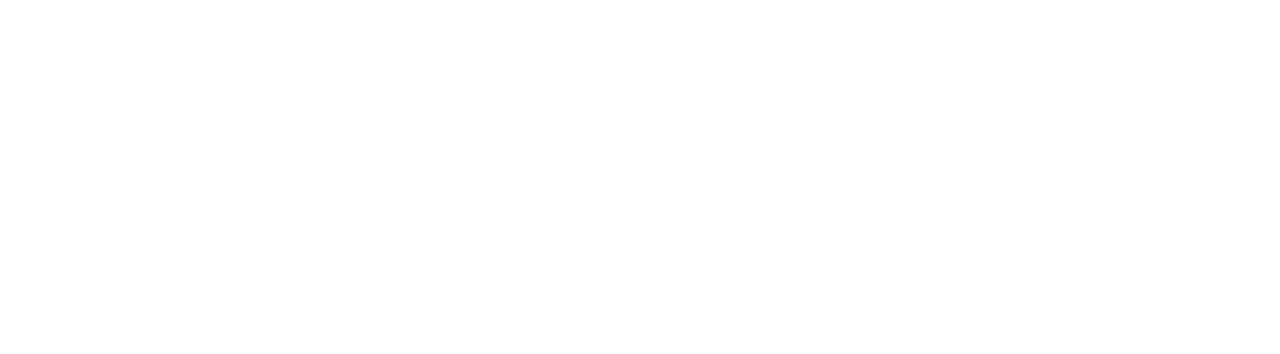
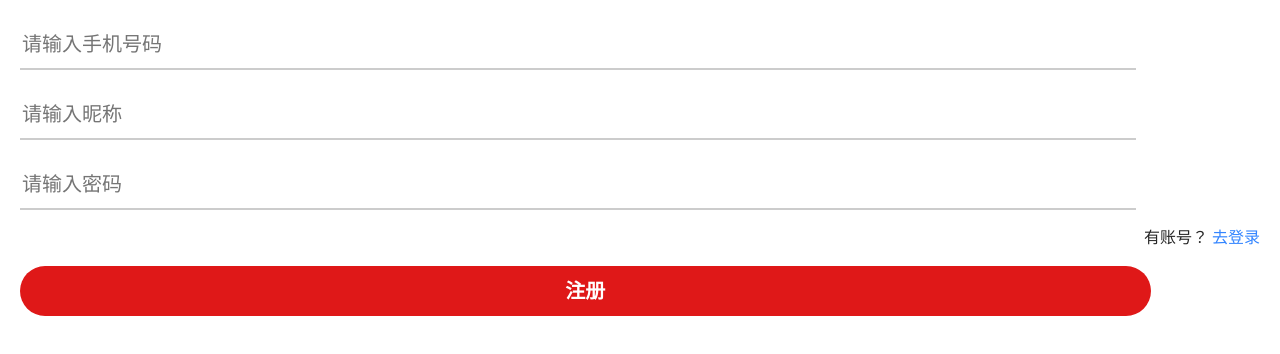
Before and after one commit to Y-CD/heimatoutiao, a Vue app: page /#/register in a window 1280 px wide. Shown: the top 354 px of the page. Built offline with nearby package versions, Linux system fonts and the light colour scheme; a small style sheet from the web is missing.

Commit message:
登录和注册功能完成

```diff
--- a/babel.config.js
+++ b/babel.config.js
@@ -1,5 +1,12 @@
 module.exports = {
   presets: [
     '@vue/cli-plugin-babel/preset'
+  ],
+  plugins: [
+    ['import', {
+      libraryName: 'vant',
+      libraryDirectory: 'es',
+      style: true
+    }, 'vant']
   ]
 }
--- a/package.json
+++ b/package.json
@@ -7,13 +7,16 @@
     "build": "vue-cli-service build"
   },
   "dependencies": {
+    "axios": "^0.21.1",
     "core-js": "^3.6.5",
+    "vant": "^2.12.14",
     "vue": "^2.6.11",
     "vue-router": "^3.5.1"
   },
   "devDependencies": {
     "@vue/cli-plugin-babel": "~4.5.0",
     "@vue/cli-service": "~4.5.0",
+    "babel-plugin-import": "^1.13.3",
     "less": "^3.0.4",
     "less-loader": "^5.0.0",
     "vue-template-compiler": "^2.6.11"
--- /dev/null
+++ b/src/apis/user.js
@@ -0,0 +1,21 @@
+// 这个文件专门用来添加与用户相关的api方法
+
+// 引入封装好的axios
+import axios from '@/utils/request.js'
+
+// 用户登陆
+export const userLogin = (data) => {
+    return axios({
+        method: 'post',
+        url: '/login',
+        data
+    })
+}
+
+export const userRegister = (data) => {
+    return axios({
+        method: 'post',
+        url: '/register',
+        data
+    })
+}
--- /dev/null
+++ b/src/components/hm_button.vue
@@ -0,0 +1,56 @@
+<template>
+  <div
+    class="btn"
+    @click="handlerClick"
+    :class="{
+      danger: type === 'danger',
+      primary: type === 'primary',
+      success: type === 'success',
+    }"
+  >
+    <!-- 使用匿名插槽 -->
+    <slot></slot>
+  </div>
+</template>
+
+<script>
+export default {
+  props: {
+    type: {
+      type: String,
+    },
+  },
+  methods: {
+    handlerClick(e) {
+      // 当用户点击了子组件 就需要告诉父组件有人点击了按钮 实现响应
+      this.$emit("click", e);
+    },
+  },
+};
+</script>
+
+<style lang="less" scoped>
+.btn {
+  width: 318 * 100vw/360;
+  height: 50px;
+  background-color: rgb(183, 184, 182);
+  border-radius: 25px;
+  line-height: 50px;
+  text-align: center;
+  color: #000;
+  font-weight: bold;
+  font-size: 20px;
+}
+.danger {
+  background-color: rgb(223, 24, 24);
+  color: #fff;
+}
+.primary {
+  background-color: rgb(71, 24, 223);
+  color: #fff;
+}
+.success {
+  background-color: rgb(23, 148, 85);
+  color: #fff;
+}
+</style>
--- /dev/null
+++ b/src/components/hm_input.vue
@@ -0,0 +1,79 @@
+<template>
+  <input
+    class="hminput"
+    :[pn]="{ success: flag, error: !flag }"
+    @input="handlerInput"
+    @blur="handlerBlur"
+  />
+</template>
+
+<script>
+export default {
+  // props 接收父组件的数据
+  props: {
+    rules: {
+      type: RegExp,
+    },
+    // 接收传递的要提示的错误信息 没有传递有一个默认值
+    msg: {
+      type: String,
+      default: "输入错误",
+    },
+  },
+  data() {
+    return {
+      flag: "",
+      pn: "aa",
+    };
+  },
+  methods: {
+    handlerInput(e) {
+      let value = e.target.value;
+      if (this.rules) {
+        // 当用户输入之后 pn就变成class 就可以实现动态添加类名
+        this.pn = "class";
+        // 进行用户校验 添加不同的样式
+        if (this.rules.test(value)) {
+          this.flag = true;
+        } else {
+          this.flag = false;
+        }
+      }
+      // 传递数据给父组件 传递 input 事件类型
+      // v-model 会监听到子组件发出的input事件
+      this.$emit("input", value);
+    },
+    // 绑定失焦事件
+    handlerBlur(e) {
+      let value = e.target.value;
+      if (this.rules) {
+        // 进行用户校验 如果有错误 就提示用户
+        if (!this.rules.test(value)) {
+          // console.log(this.msg);
+          // 框架插件提示 失败
+          this.$toast.fail(this.msg);
+        }
+      }
+    },
+  },
+};
+</script>
+
+<style lang="less" scoped>
+.hminput {
+  width: 314 / 360vw * 100;
+  height: 50px;
+  outline: none;
+  border: none;
+  border-bottom: 2px solid #ccc;
+  color: #888;
+  font-size: 20px;
+  line-height: 50px;
+}
+.success {
+  border-bottom-color: green;
+}
+.error {
+  border-bottom-color: red;
+}
+</style>
--- a/src/main.js
+++ b/src/main.js
@@ -7,6 +7,11 @@ import '@/styles/reset.less'
 // 引入路由模块
 import router from '@/router/index.js'
 
+// 引入vant组件
+import { Toast } from 'vant';
+
+Vue.use(Toast);
+
 Vue.config.productionTip = false
 
 new Vue({
--- a/src/router/index.js
+++ b/src/router/index.js
@@ -14,6 +14,10 @@ const router = new VueRouter({
             name: 'login',
             path: '/login',
             component: () => import('@/views/user/login.vue')
+        }, {
+            name: 'register',
+            path: '/register',
+            component: () => import('@/views/user/register.vue')
         }
     ]
 })
--- /dev/null
+++ b/src/utils/request.js
@@ -0,0 +1,8 @@
+// 1.引入axios
+import axios from 'axios'
+
+// 2.配置axios 添加默认配置
+axios.defaults.baseURL = 'http://157.122.54.189:9083'
+
+// 3.暴露
+export default axios
--- a/src/views/user/login.vue
+++ b/src/views/user/login.vue
@@ -4,23 +4,77 @@
       <div class="close"><span class="iconfont iconicon-test"></span></div>
       <div class="logo"><span class="iconfont iconnew"></span></div>
       <div class="inputs">
-        <input placeholder="请输入手机号" class="input" /><input
-          placeholder="密码"
-          class="input"
+        <!-- 使用封装的输入框 -->
+        <!-- 使用v-model 会为子组件的value属性赋值 -->
+        <!-- v-model 会监听子组件所发出的input事件 -->
+        <hm_input
+          v-model="user.username"
+          placeholder="请输入用户名/手机号"
+          type="text"
+          :rules="/^1[356789]\d{9}$|^\w{3,6}$/"
+          msg="请输入正确的手机号或者用户名"
+        ></hm_input>
+        <hm_input
+          v-model="user.password"
+          placeholder="请输入密码"
           type="password"
-        />
+          :rules="/^\w{4,16}$/"
+          msg="请输入正确的密码"
+        ></hm_input>
       </div>
       <p class="tips">
         没有账号？
         <a href="#/register" class="">去注册</a>
       </p>
-      <div class="button">登录按钮</div>
+      <!-- 使用封装的按钮 -->
+      <hm_button @click="login" type="success">登陆</hm_button>
     </div>
   </div>
 </template>
 
 <script>
-export default {};
+// 引入封装的按钮
+import hm_button from "@/components/hm_button";
+import hm_input from "@/components/hm_input";
+import { userLogin } from "@/apis/user.js";
+export default {
+  // 注册
+  components: {
+    hm_button,
+    hm_input,
+  },
+  data() {
+    return {
+      user: {
+        username: "",
+        password: "",
+      },
+    };
+  },
+  methods: {
+    login(e) {
+      if (
+        /^1[356789]\d{9}$|^\w{3,6}$/.test(this.user.username) &&
+        /^\w{4,16}$/.test(this.user.password)
+      ) {
+        userLogin(this.user)
+          .then((res) => {
+            // console.log(res);
+            if (res.data.message == "登录成功") {
+              this.$toast.success("登录成功");
+            } else {
+              this.$toast.fail("用户名或者密码不正确");
+            }
+          })
+          .catch((err) => {
+            console.log(err);
+          });
+      } else {
+        this.$toast.fail("用户名或者密码不合法");
+      }
+    },
+  },
+};
 </script>
 
 <style lang="less" scoped>
--- /dev/null
+++ b/src/views/user/register.vue
@@ -0,0 +1,117 @@
+<template>
+  <div class="container">
+    <div class="close"><span class="iconfont iconicon-test"></span></div>
+    <div class="logo"><span class="iconfont iconnew"></span></div>
+    <div class="inputs">
+      <hm_input
+        placeholder="请输入手机号码"
+        class="input"
+        :rules="/^1[356789]\d{9}$/"
+        msg="请输入11手机号码"
+        v-model.trim="user.username"
+      ></hm_input>
+      <hm_input
+        placeholder="请输入昵称"
+        v-model.trim="user.nickname"
+      ></hm_input>
+      <hm_input
+        placeholder="请输入密码"
+        type="password"
+        :rules="/^\w{4,16}$/"
+        msg="请输入密码"
+        v-model.trim="user.password"
+      ></hm_input>
+    </div>
+    <p class="tips">
+      有账号？
+      <a href="#/login" class="">去登录</a>
+    </p>
+    <hm_button type="danger" @click="register">注册</hm_button>
+  </div>
+</template>
+
+<script>
+// 引入封装的按钮
+import hm_button from "@/components/hm_button";
+import hm_input from "@/components/hm_input";
+import { userRegister } from "@/apis/user.js";
+export default {
+  components: {
+    hm_button,
+    hm_input,
+  },
+  data() {
+    return {
+      user: {
+        username: "",
+        password: "",
+        nickname: "",
+      },
+    };
+  },
+  methods: {
+    register() {
+      if (
+        /^1[356789]\d{9}$/.test(this.user.username) &&
+        /^\w{4,16}$/.test(this.user.password) &&
+        this.user.nickname.length > 0
+      ) {
+        userRegister(this.user)
+          .then((res) => {
+            console.log(res);
+            if (res.data.message == "注册成功") {
+              this.$toast.success("注册成功");
+              // 注册成功跳转到登录页面
+              this.$router.push({ name: "login" });
+            } else {
+              this.$toast.fail("注册失败");
+            }
+          })
+          .catch((err) => {
+            console.log(err);
+          });
+      } else {
+        this.$toast.fail("请输入合法的手机号或者密码");
+      }
+    },
+  },
+};
+</script>
+
+<style lang="less" scoped>
+.container {
+  padding: 20px;
+}
+
+.close {
+  span {
+    font-size: 27 / 360 * 100vw;
+  }
+}
+
+.logo {
+  display: flex;
+  justify-content: center;
+
+  span {
+    display: block;
+    font-size: 126 / 360 * 100vw;
+    color: #d81e06;
+  }
+}
+
+.inputs {
+  input {
+    margin-bottom: 20px;
+  }
+}
+
+.tips {
+  text-align: right;
+  margin-bottom: 20px;
+
+  a {
+    color: #3385ff;
+  }
+}
+</style>
```
Also changed, not shown: 1 other file (tests, documents, lock files or other folders).
